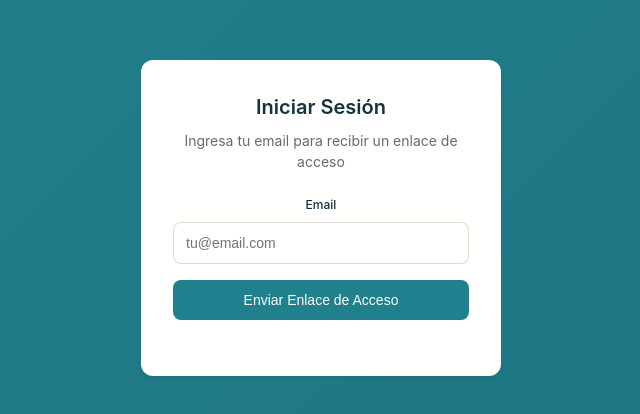
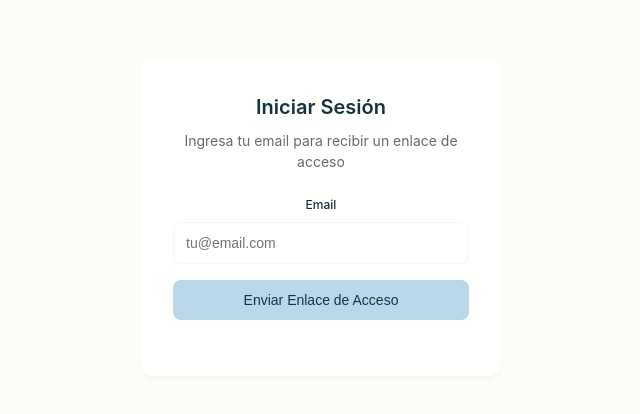
Before and after one commit to alejoHerrer/loan-tracker-app, a website built with webpack: page index.html in a window 1280 px wide. Shown: the part 182-596 px from the top of the page, without its empty margins (319-959 px from the left). Built offline with nearby package versions, Linux system fonts and the light colour scheme; some packages are replaced by stand-ins of ours; no server answers.

Commit message:
Ajuste de colores

```diff
--- a/styles.css
+++ b/styles.css
@@ -12,12 +12,11 @@
   --color-charcoal-700: rgba(31, 33, 33, 1);
   --color-charcoal-800: rgba(38, 40, 40, 1);
   --color-slate-900: rgba(19, 52, 59, 1);
-  --color-teal-300: rgba(50, 184, 198, 1);
-  --color-teal-400: rgba(45, 166, 178, 1);
-  --color-teal-500: rgba(33, 128, 141, 1);
-  --color-teal-600: rgba(29, 116, 128, 1);
-  --color-teal-700: rgba(26, 104, 115, 1);
-  --color-teal-800: rgba(41, 150, 161, 1);
+  --color-blue-light: rgba(185, 217, 235, 1);
+  --color-blue-light-hover: rgba(168, 200, 218, 1);
+  --color-blue-light-active: rgba(151, 183, 201, 1);
+  --color-pink-light: rgba(230, 197, 202, 1);
+  --color-orange-vibrant: rgba(245, 130, 31, 1);
   --color-red-400: rgba(255, 84, 89, 1);
   --color-red-500: rgba(192, 21, 47, 1);
   --color-orange-400: rgba(230, 129, 97, 1);
@@ -25,7 +24,9 @@
 
   /* RGB versions for opacity control */
   --color-brown-600-rgb: 94, 82, 64;
-  --color-teal-500-rgb: 33, 128, 141;
+  --color-blue-light-rgb: 185, 217, 235;
+  --color-pink-light-rgb: 230, 197, 202;
+  --color-orange-vibrant-rgb: 245, 130, 31;
   --color-slate-900-rgb: 19, 52, 59;
   --color-slate-500-rgb: 98, 108, 113;
   --color-red-500-rgb: 192, 21, 47;
@@ -48,21 +49,21 @@
   --color-surface: var(--color-cream-100);
   --color-text: var(--color-slate-900);
   --color-text-secondary: var(--color-slate-500);
-  --color-primary: var(--color-teal-500);
-  --color-primary-hover: var(--color-teal-600);
-  --color-primary-active: var(--color-teal-700);
-  --color-secondary: rgba(var(--color-brown-600-rgb), 0.12);
-  --color-secondary-hover: rgba(var(--color-brown-600-rgb), 0.2);
-  --color-secondary-active: rgba(var(--color-brown-600-rgb), 0.25);
-  --color-border: rgba(var(--color-brown-600-rgb), 0.2);
-  --color-btn-primary-text: var(--color-cream-50);
-  --color-card-border: rgba(var(--color-brown-600-rgb), 0.12);
-  --color-card-border-inner: rgba(var(--color-brown-600-rgb), 0.12);
+  --color-primary: var(--color-blue-light);
+  --color-primary-hover: var(--color-blue-light-hover);
+  --color-primary-active: var(--color-blue-light-active);
+  --color-secondary: rgba(var(--color-pink-light-rgb), 0.12);
+  --color-secondary-hover: rgba(var(--color-pink-light-rgb), 0.2);
+  --color-secondary-active: rgba(var(--color-pink-light-rgb), 0.25);
+  --color-border: rgba(var(--color-pink-light-rgb), 0.2);
+  --color-btn-primary-text: var(--color-slate-900);
+  --color-card-border: rgba(var(--color-pink-light-rgb), 0.12);
+  --color-card-border-inner: rgba(var(--color-pink-light-rgb), 0.12);
   --color-error: var(--color-red-500);
-  --color-success: var(--color-teal-500);
-  --color-warning: var(--color-orange-500);
+  --color-success: var(--color-blue-light);
+  --color-warning: var(--color-orange-vibrant);
   --color-info: var(--color-slate-500);
-  --color-focus-ring: rgba(var(--color-teal-500-rgb), 0.4);
+  --color-focus-ring: rgba(var(--color-blue-light-rgb), 0.4);
   --color-select-caret: rgba(var(--color-slate-900-rgb), 0.8);
 
   --focus-ring: 0 0 0 3px var(--color-focus-ring);
@@ -70,9 +71,9 @@
   --status-bg-opacity: 0.15;
   --status-border-opacity: 0.25;
 
-  --color-success-rgb: 33, 128, 141;
+  --color-success-rgb: 185, 217, 235;
   --color-error-rgb: 192, 21, 47;
-  --color-warning-rgb: 168, 75, 47;
+  --color-warning-rgb: 245, 130, 31;
   --color-info-rgb: 98, 108, 113;
 
   /* Typography */
@@ -114,48 +115,6 @@
   --shadow-md: 0 4px 6px -1px rgba(0, 0, 0, 0.04), 0 2px 4px -1px rgba(0, 0, 0, 0.02);
 }
 
-@media (prefers-color-scheme: dark) {
-  :root {
-    --color-gray-400-rgb: 119, 124, 124;
-    --color-teal-300-rgb: 50, 184, 198;
-    --color-gray-300-rgb: 167, 169, 169;
-    --color-gray-200-rgb: 245, 245, 245;
-
-    --color-bg-1: rgba(29, 78, 216, 0.15);
-    --color-bg-2: rgba(180, 83, 9, 0.15);
-    --color-bg-3: rgba(21, 128, 61, 0.15);
-    --color-bg-4: rgba(185, 28, 28, 0.15);
-    --color-bg-5: rgba(107, 33, 168, 0.15);
-    --color-bg-6: rgba(194, 65, 12, 0.15);
-    --color-bg-7: rgba(190, 24, 93, 0.15);
-    --color-bg-8: rgba(8, 145, 178, 0.15);
-
-    --color-background: var(--color-charcoal-700);
-    --color-surface: var(--color-charcoal-800);
-    --color-text: var(--color-gray-200);
-    --color-text-secondary: rgba(var(--color-gray-300-rgb), 0.7);
-    --color-primary: var(--color-teal-300);
-    --color-primary-hover: var(--color-teal-400);
-    --color-primary-active: var(--color-teal-800);
-    --color-secondary: rgba(var(--color-gray-400-rgb), 0.15);
-    --color-secondary-hover: rgba(var(--color-gray-400-rgb), 0.25);
-    --color-secondary-active: rgba(var(--color-gray-400-rgb), 0.3);
-    --color-border: rgba(var(--color-gray-400-rgb), 0.3);
-    --color-error: var(--color-red-400);
-    --color-success: var(--color-teal-300);
-    --color-warning: var(--color-orange-400);
-    --color-info: var(--color-gray-300);
-    --color-focus-ring: rgba(var(--color-teal-300-rgb), 0.4);
-    --color-btn-primary-text: var(--color-slate-900);
-    --color-card-border: rgba(var(--color-gray-400-rgb), 0.2);
-    --color-card-border-inner: rgba(var(--color-gray-400-rgb), 0.15);
-
-    --color-success-rgb: var(--color-teal-300-rgb);
-    --color-error-rgb: var(--color-red-400-rgb);
-    --color-warning-rgb: var(--color-orange-400-rgb);
-    --color-info-rgb: var(--color-gray-300-rgb);
-  }
-}
 
 * {
     margin: 0;
```
